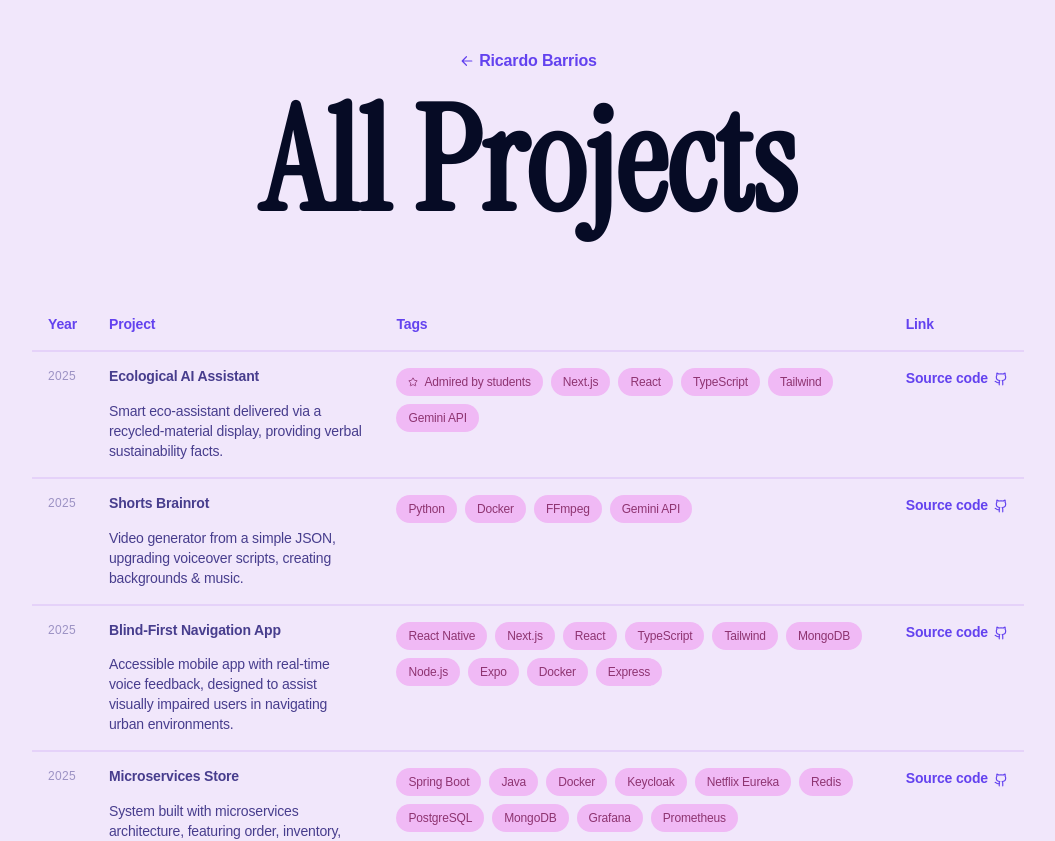
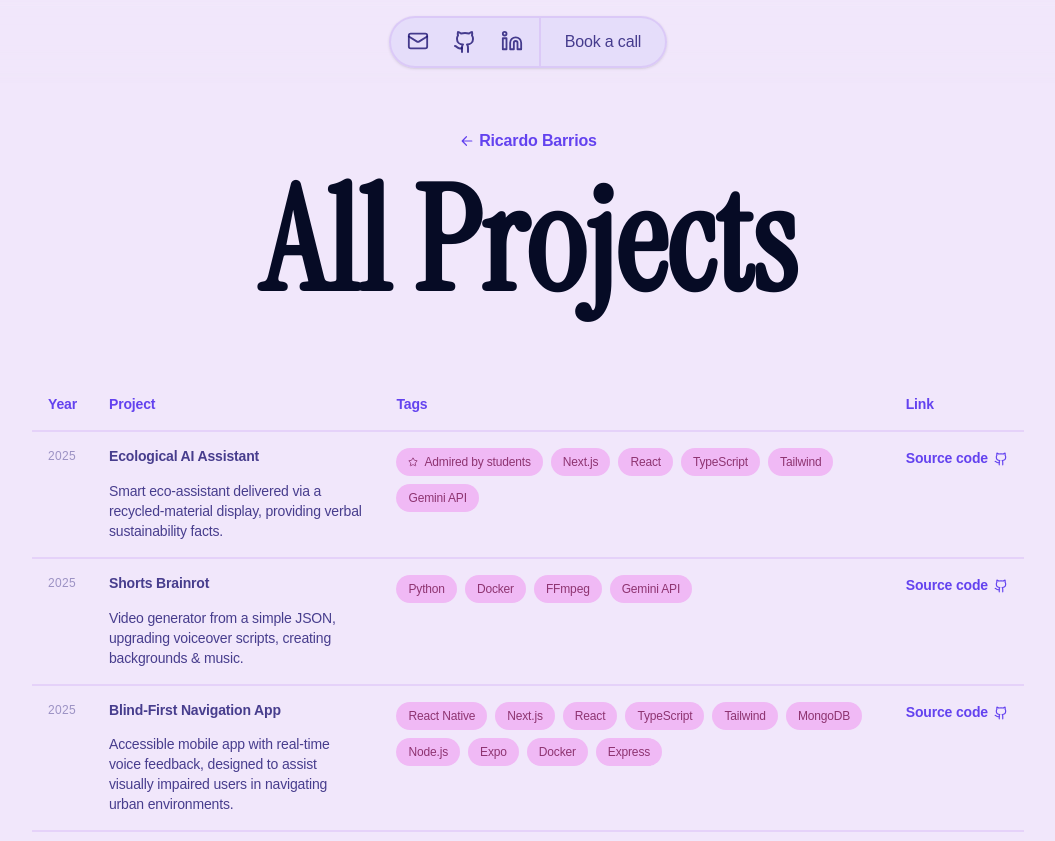
Before and after one commit to dejesusbg/resume, a Next.js app: page /archive in a window 1280 px wide. Shown: the top 841 px of the page, without its empty margins (112-1167 px from the left). Built offline with nearby package versions, Linux system fonts and the light colour scheme; a web font is replaced by a local one.

Commit message:
update classes & layout spacing

```diff
--- a/src/app/archive/page.tsx
+++ b/src/app/archive/page.tsx
@@ -36,7 +36,7 @@ const ProjectsTable = () => {
 export default function Archive() {
 	return (
 		<Section id="archive">
-			<div className="flex flex-col items-center pt-12 space-y-4">
+			<div className="flex flex-col items-center pt-32 space-y-4">
 				<a
 					className="flex items-center font-semibold cursor-pointer text-periw focus:text-berry hover:underline hover:underline-offset-4"
 					href="/">
--- a/src/app/globals.css
+++ b/src/app/globals.css
@@ -52,13 +52,29 @@
 	--color-berry: var(--color-secondary-900);
 }
 
+@layer utilities {
+	.blur-to-t {
+		mask-image: linear-gradient(
+			to top,
+			rgba(0, 0, 0, 0) 0%,
+			rgba(0, 0, 0, 0.8) 50%,
+			rgba(0, 0, 0, 1) 100%
+		);
+		@apply backdrop-blur-xs;
+	}
+}
+
 @layer components {
 	.flow {
 		@apply transition-all duration-150 ease-[cubic-bezier(.4,0,.2,1)];
 	}
 
-	.title-img {
+	.h1-logo {
 		@apply inline-block aspect-square lg:w-[108px] md:w-[96px] sm:w-[72px] w-[54px] rounded-[12.0234375px] sm:rounded-[16.03125px] md:rounded-[21.375px] lg:rounded-[24.046875px] shadow-2xl sm:mx-0.5 md:mx-1 lg:mx-2 align-baseline last:hidden last:sm:inline-block;
+	}
+
+	.logo {
+		@apply rounded-[12.0234375px] shadow-2xl min-w-[54px] max-w-[54px];
 	}
 
 	#song > a:hover {
--- a/src/components/layout/Header.tsx
+++ b/src/components/layout/Header.tsx
@@ -1,13 +1,12 @@
 'use client';
 import { SocialLinkProps, socialLinks } from '@/data/Info';
 import clsx from 'clsx';
-import { usePathname } from 'next/navigation';
 import { useState } from 'react';
 
 const SocialLink = ({ icon: Icon, link, size }: SocialLinkProps) => (
 	<a
 		href={link}
-		className="p-2 rounded-full text-cloud hocus:text-berry"
+		className="px-2 py-1 rounded-full text-cloud hocus:text-berry"
 		target="_blank"
 		rel="noopener noreferrer">
 		<Icon size={size} />
@@ -31,18 +30,16 @@ const SocialLinks = ({ isHidden }: { isHidden: boolean }) => {
 };
 
 const Header = () => {
-	const pathname = usePathname();
-	if (pathname !== '/') return null;
-
 	const [isBtnHovered, setBtnHovered] = useState(false);
 
 	return (
 		<header className="fixed top-0 flex w-screen">
-			<div className="z-50 flex mx-auto my-8 overflow-hidden border-2 rounded-full border-misty bg-lilac backdrop-blur">
+			<div className="absolute w-full h-full blur-to-t" />
+			<div className="z-50 flex mx-auto my-4 overflow-hidden border-2 rounded-full shadow border-misty bg-lilac backdrop-blur">
 				<SocialLinks isHidden={isBtnHovered} />
 				<a
 					href="mailto:dejesusbg5@gmail.com?subject=Let's build something!"
-					className={clsx('py-2 mx-2 font-medium rounded-full cursor-pointer self-center flow', {
+					className={clsx('py-1 mx-2 font-medium rounded-full cursor-pointer self-center flow', {
 						'px-[91px] ': isBtnHovered,
 						'px-4': !isBtnHovered,
 					})}
--- a/src/components/ui/LinkArrow.tsx
+++ b/src/components/ui/LinkArrow.tsx
@@ -4,7 +4,7 @@ const LinkArrowOut = () => {
 			xmlns="http://www.w3.org/2000/svg"
 			viewBox="0 0 20 20"
 			fill="currentColor"
-			className="inline-block w-4 h-4 ml-1"
+			className="inline-block w-4 h-4 ml-1 -z-10"
 			aria-hidden="true">
 			<path
 				fillRule="evenodd"
@@ -20,7 +20,7 @@ const LinkArrowBack = () => {
 			xmlns="http://www.w3.org/2000/svg"
 			viewBox="0 0 20 20"
 			fill="currentColor"
-			className="inline-block w-4 h-4 mr-1 -rotate-[135deg]"
+			className="inline-block w-4 h-4 mr-1 -rotate-[135deg] -z-10"
 			aria-hidden="true">
 			<path
 				fillRule="evenodd"
@@ -36,7 +36,7 @@ const LinkArrowNext = () => {
 			xmlns="http://www.w3.org/2000/svg"
 			viewBox="0 0 20 20"
 			fill="currentColor"
-			className="inline-block w-4 h-4 ml-1 rotate-[45deg]"
+			className="inline-block w-4 h-4 ml-1 rotate-[45deg] -z-10"
 			aria-hidden="true">
 			<path
 				fillRule="evenodd"
--- a/src/components/ui/ProjectsCard.tsx
+++ b/src/components/ui/ProjectsCard.tsx
@@ -11,7 +11,7 @@ const ProjectCard = ({ title, description, link, imageSrc, stats, tags, date }:
 				target="_blank"
 				rel="noreferrer noopener">
 				<div className="flex flex-col items-center space-y-2">
-					<img alt={title} src={`/${imageSrc}`} className="min-w-[54px] max-w-[54px]" />
+					<img alt={title} src={`/${imageSrc}`} className="logo" />
 					<div className="text-xs font-medium tracking-wide text-cloud/50">{date}</div>
 				</div>
 				<div className="flex flex-col space-y-2 md:text-lg">
@@ -20,7 +20,7 @@ const ProjectCard = ({ title, description, link, imageSrc, stats, tags, date }:
 						<LinkArrowOut />
 					</h3>
 					<p className="leading-tight text-center md:text-start">{description}</p>
-					<ul className="flex flex-wrap gap-2 mt-2">
+					<ul className="flex flex-wrap justify-center gap-2 mt-2 md:justify-start">
 						{stats && <ProjectsStat {...stats} />}
 						{tags.map((tag, index) => (
 							<ProjectsTech key={index} name={tag} />
--- a/src/data/Info.tsx
+++ b/src/data/Info.tsx
@@ -14,7 +14,7 @@ export const socialLinks = [
 ];
 
 export const info = {
-	name: `# <img src="./me.webp" alt="Animal Crossing Profile Picture" class="title-img" /> [Ricardo <br/> Barrios](https://dejesusbg.netlify.app) <img src="./maps_logo.webp" alt="Maps Logo" class="title-img" /> <img src="./pages_logo.webp" alt="Pages Logo" class="title-img" /> <img src="./photos_logo.webp" alt="Photos Logo" class="title-img" />`,
+	name: `# <img src="./me.webp" alt="Animal Crossing Profile Picture" class="h1-logo" /> [Ricardo <br/> Barrios](https://dejesusbg.netlify.app) <img src="./maps_logo.webp" alt="Maps Logo" class="h1-logo" /> <img src="./pages_logo.webp" alt="Pages Logo" class="h1-logo" /> <img src="./photos_logo.webp" alt="Photos Logo" class="h1-logo" />`,
 	title: 'Full Stack Engineer',
 	description: 'I love to build experiences that help others.',
 };
```
